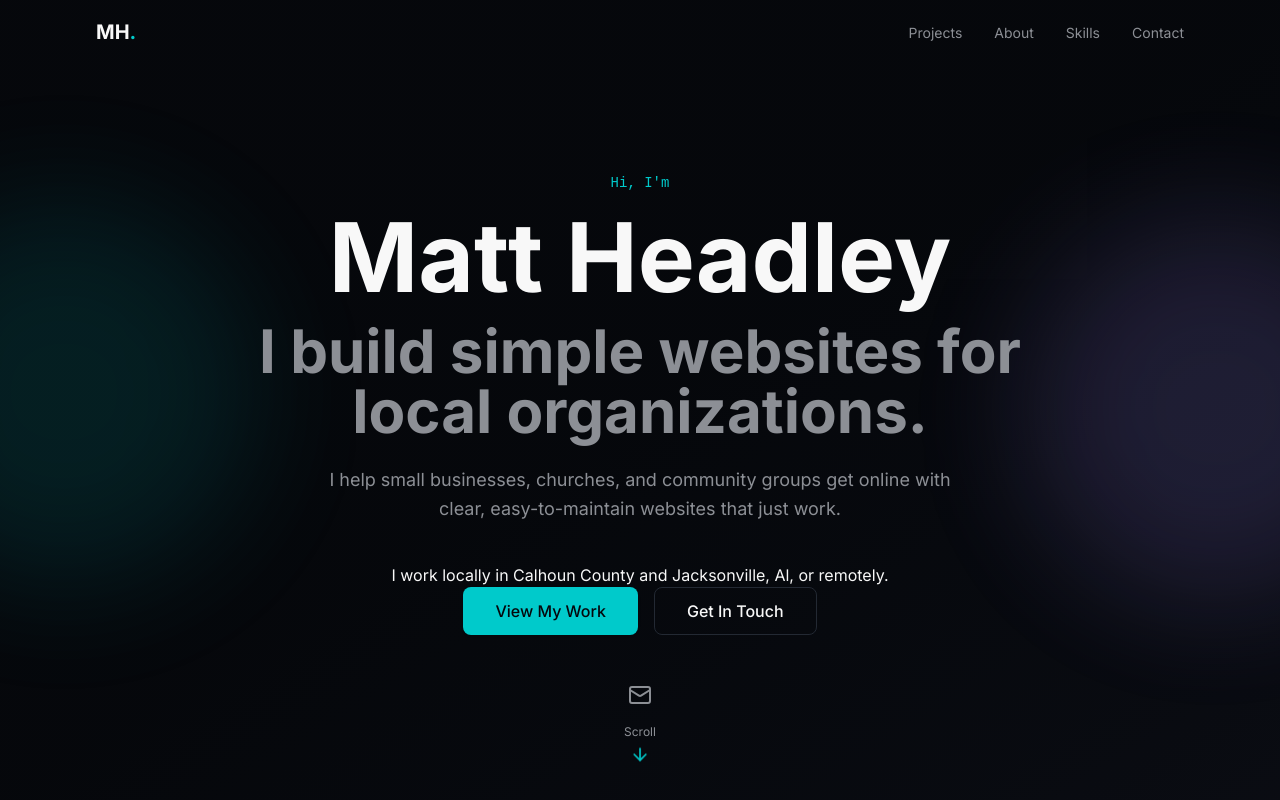
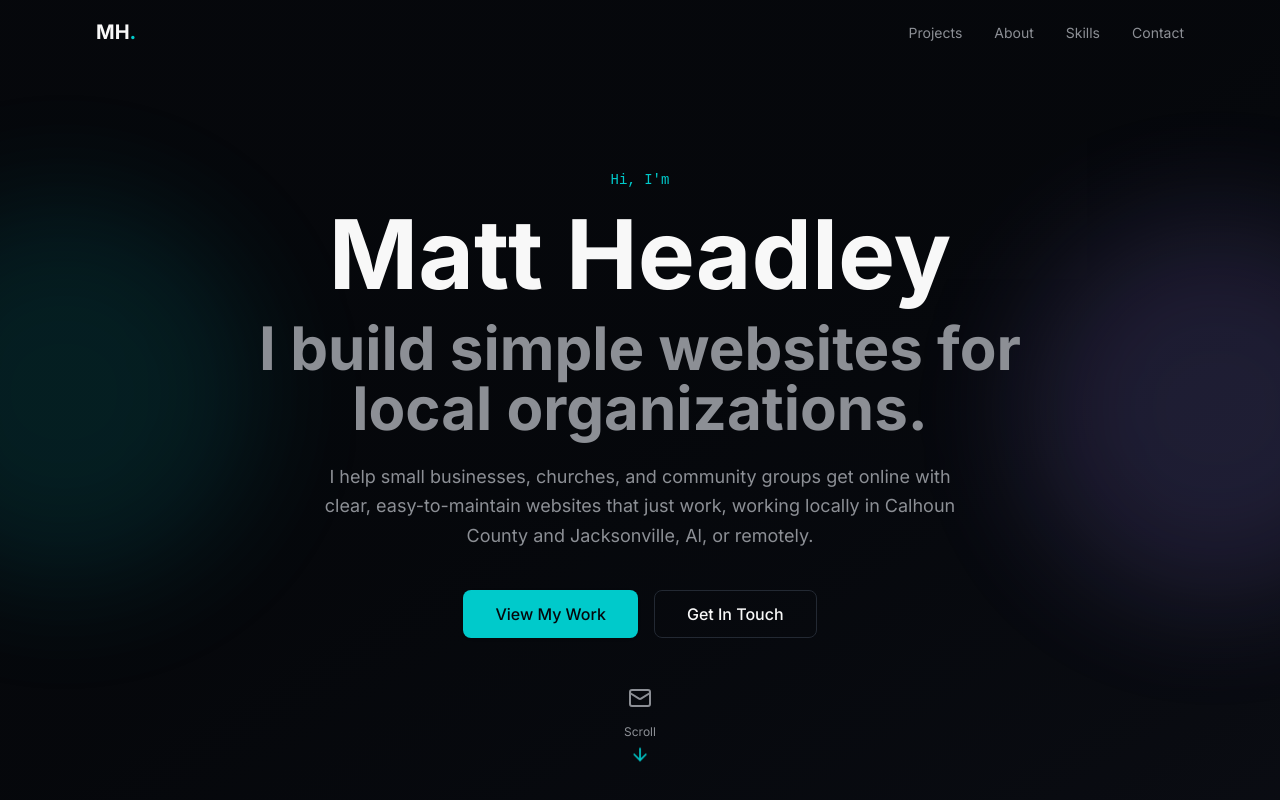
Before and after one commit to mpheadley/matt-headley-portfolio, a Next.js app: page / in a window 1280 px wide. Shown: the top 800 px of the page. Built offline with nearby package versions, Linux system fonts and the light colour scheme.

Commit message:
Update hero.tsx

```diff
--- a/components/hero.tsx
+++ b/components/hero.tsx
@@ -35,9 +35,8 @@ export function Hero() {
         <AnimateOnScroll animation="fade-up" delay={300}>
           <p className="text-lg text-muted-foreground max-w-2xl mx-auto mb-10 leading-relaxed">
             I help small businesses, churches, and community groups get online
-            with clear, easy-to-maintain websites that just work.
+            with clear, easy-to-maintain websites that just work, working locally in Calhoun County and Jacksonville, Al, or remotely.
           </p>
-          <p>I work locally in Calhoun County and Jacksonville, Al, or remotely.</p>
         </AnimateOnScroll>
 
         <AnimateOnScroll animation="fade-up" delay={400}>
```
